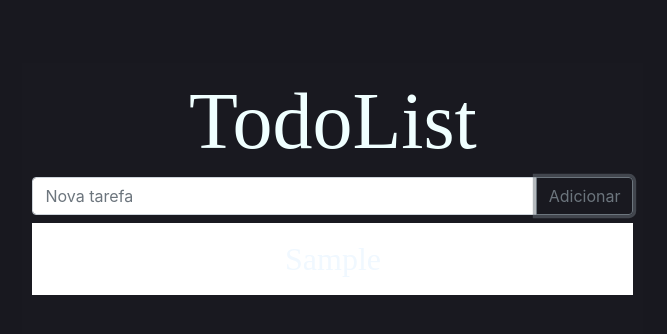
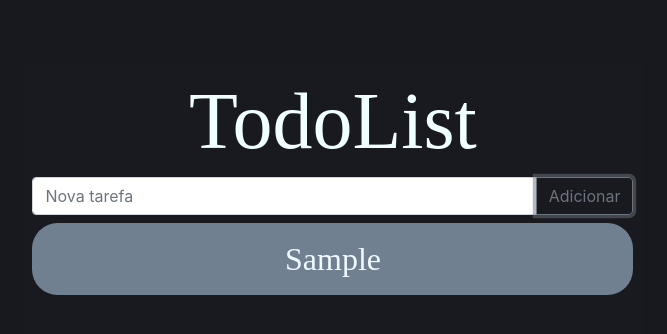
Before and after one commit to ufgohorse/TodoList, a plain HTML site: page index.html in a window 1280 px wide. Both pictures are taken after typing "Sample" into the empty fields and a click on the button "Adicionar". Shown: the whole page, without its empty margins (288-955 px from the left). Drawn offline with nearby package versions, Linux system fonts and the light colour scheme; a web font is replaced by a local one.

Commit message:
Bordas da lista e seus itens melhorada.
Uso do 'em' para obter uma borda relativa ao tamanho da fonte usada.

```diff
--- a/index.css
+++ b/index.css
@@ -42,9 +42,15 @@ body {
   text-align: center;
   border-radius: 3%;
 }
+
+#task {
+  background-color: slategray;
+  border-radius: 0.8em;
+}
+
 #taskList {
-  background-color: slategray;
-  border-radius: 4%;
+  background-color: rgb(24, 24, 31);
+  border-radius: 0.8em;
   color: aliceblue;
 }
 .cheka {
```
